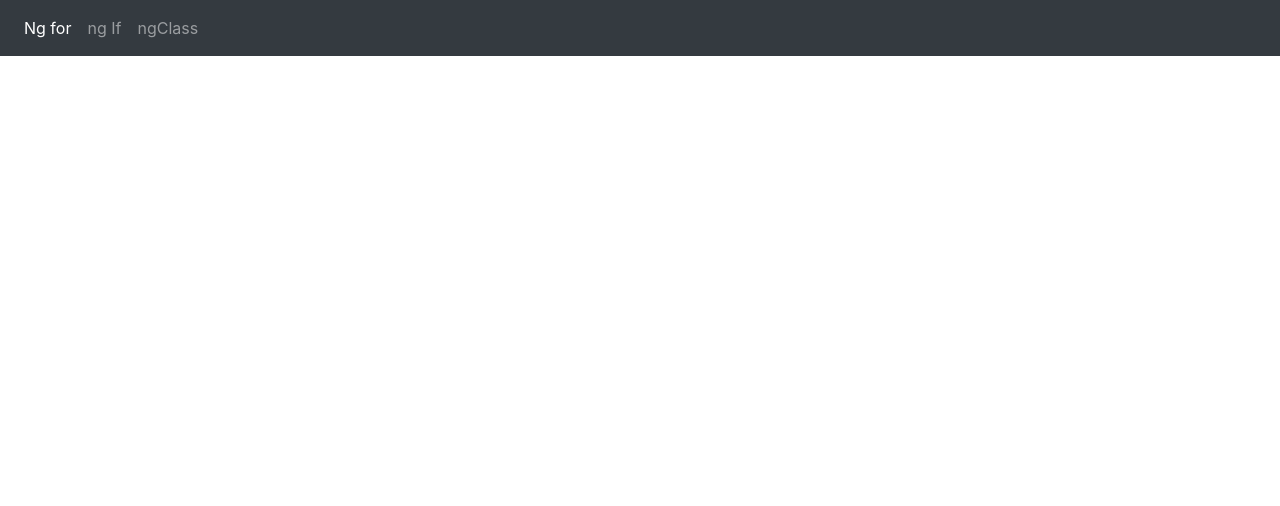
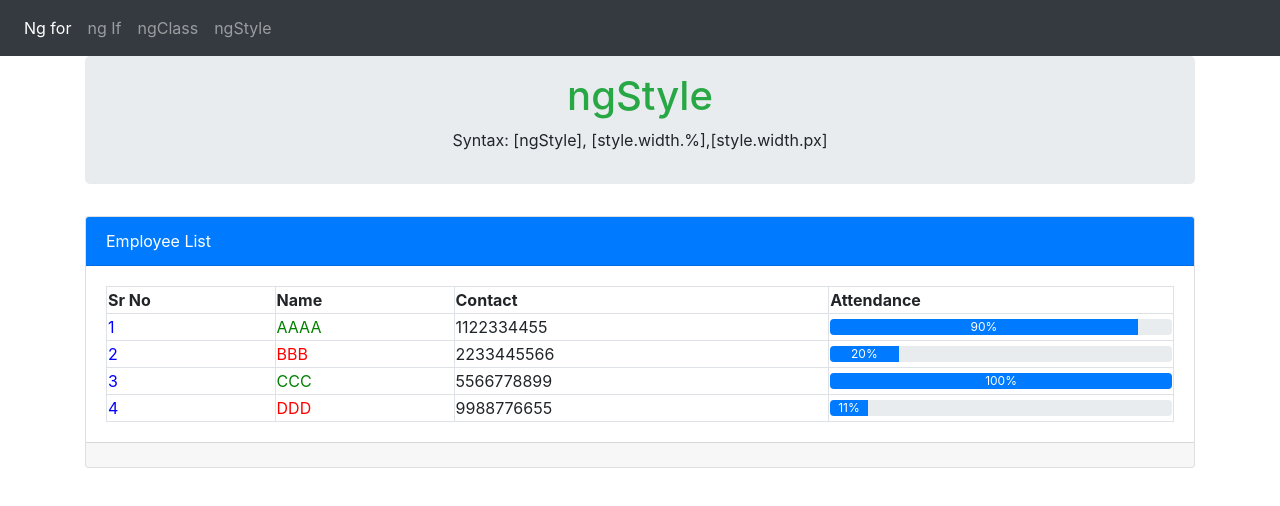
Before and after one commit to chetanexpo3005/ang-demo, an Angular app in the folder angular-session/: page /ngstyle in a window 1280 px wide. Before the commit this address led to /. Shown: the top 506 px of the page. Built offline with nearby package versions, Linux system fonts and the light colour scheme.

Commit message:
ng style checkin

```diff
--- a/angular-session/src/app/app-routing.module.ts
+++ b/angular-session/src/app/app-routing.module.ts
@@ -3,6 +3,7 @@ import { Routes, RouterModule } from '@angular/router';
 import { StrcturalNgforComponent } from './components/strctural-ngfor/strctural-ngfor.component';
 import { StructuralDirComponent } from './components/structural-dir/structural-dir.component';
 import { NgClassComponent } from './components/ng-class/ng-class.component';
+import { NgStyleComponent } from './components/ng-style/ng-style.component';
 
 const routes: Routes = [
   {
@@ -18,6 +19,10 @@ const routes: Routes = [
   {
     path: 'ngclass',
     component: NgClassComponent
+  },
+  {
+    path: 'ngstyle',
+    component: NgStyleComponent
   }
 ];
 
--- a/angular-session/src/app/app.component.html
+++ b/angular-session/src/app/app.component.html
@@ -9,6 +9,9 @@
         <li class="nav-item">
             <a class="nav-link" routerLink="ngclass">ngClass</a>
         </li>
+        <li class="nav-item">
+            <a class="nav-link" routerLink="ngstyle">ngStyle</a>
+        </li>
     </ul>
 </nav>
 <div class="container">
--- a/angular-session/src/app/app.module.ts
+++ b/angular-session/src/app/app.module.ts
@@ -10,13 +10,15 @@ import { RouterModule} from '@angular/router';
 import { StructuralDirComponent } from './components/structural-dir/structural-dir.component';
 import { StrcturalNgforComponent } from './components/strctural-ngfor/strctural-ngfor.component';
 import { NgClassComponent } from './components/ng-class/ng-class.component';
+import { NgStyleComponent } from './components/ng-style/ng-style.component';
 
 @NgModule({
   declarations: [
     AppComponent,
     StructuralDirComponent,
     StrcturalNgforComponent,
-    NgClassComponent
+    NgClassComponent,
+    NgStyleComponent
   ],
   imports: [
     BrowserModule,
--- a/angular-session/src/app/components/ng-class/ng-class.component.html
+++ b/angular-session/src/app/components/ng-class/ng-class.component.html
@@ -28,6 +28,11 @@
                         <td>
                             {{comp}}
                         </td>
+                        <td>
+                            <div class="progress">
+                                <div class="progress-bar" [style.width.%]="comp"    ></div>
+                              </div>
+                        </td>
                     </tr>
                 </table>
             </div>
--- /dev/null
+++ b/angular-session/src/app/components/ng-style/ng-style.component.html
@@ -0,0 +1,49 @@
+<div class="jumbotron">
+    <h1  class="text-success">ngStyle </h1>
+    <p>Syntax: [ngStyle], [style.width.%],[style.width.px]</p>
+  </div>
+<div class="card  ">
+    <div class="card-header bg-primary text-white">
+        <div class="row">
+            <div class="col-md-6">
+                Employee List
+            </div>
+
+        </div>
+    </div>
+    <div class="card-body">
+        <table class="tabel table-bordered" style="width: 100%">
+            <tr>
+                <th>
+                    Sr No
+                </th>
+                <th>
+                    Name
+                </th>
+                <th>
+                    Contact
+                </th>
+                <th>
+                    Attendance
+                </th>
+            </tr>
+            <tr *ngFor="let emp of employeeList;let i=index">
+                <td style="color: blue">
+                    {{i+ 1}}
+                </td>
+                <td [ngStyle]="{'color':emp.attendance > 50 ? 'green' : 'red' }">
+                    {{emp.name}}
+                </td>
+                <td>
+                    {{emp.contact}}
+                </td>
+                <td>
+                    <div class="progress">
+                        <div class="progress-bar" [style.width.%]="emp.attendance"    >{{emp.attendance}}%</div>
+                      </div>
+                </td>
+            </tr>
+        </table>
+    </div>
+    <div class="card-footer"></div>
+</div>
--- /dev/null
+++ b/angular-session/src/app/components/ng-style/ng-style.component.ts
@@ -0,0 +1,42 @@
+import { Component, OnInit } from '@angular/core';
+
+@Component({
+  selector: 'app-ng-style',
+  templateUrl: './ng-style.component.html',
+  styleUrls: ['./ng-style.component.css']
+})
+export class NgStyleComponent implements OnInit {
+
+  employeeList: any;
+  constructor() {
+    this.employeeList = [
+      {
+        name: 'AAAA',
+        contact: '1122334455',
+        attendance: 90
+      },
+      {
+        name: 'BBB',
+        contact: '2233445566',
+        attendance: 20
+      },
+      {
+        name: 'CCC',
+        contact: '5566778899',
+        attendance: 100
+      },
+      {
+        name: 'DDD',
+        contact: '9988776655',
+        attendance: 11
+      }
+    ];
+
+
+  }
+
+  ngOnInit() {
+
+  }
+
+}
--- a/angular-session/src/styles.css
+++ b/angular-session/src/styles.css
@@ -1 +1,7 @@
 /* You can add global styles to this file, and also import other style files */
+@media (min-width: 576px) {
+    .jumbotron {
+        padding: 1rem 1rem;
+        text-align: center;
+    }
+}
```
Also changed, not shown: angular-session/src/app/components/ng-style/ng-style.component.css (added), 1 other file (tests, documents, lock files or other folders).
